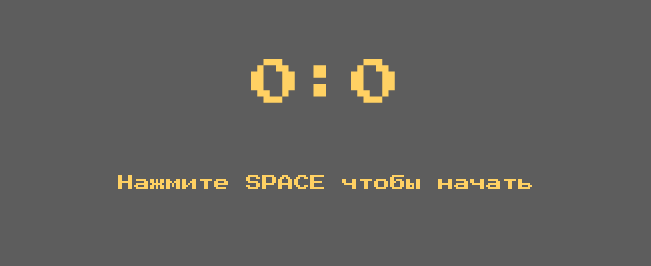
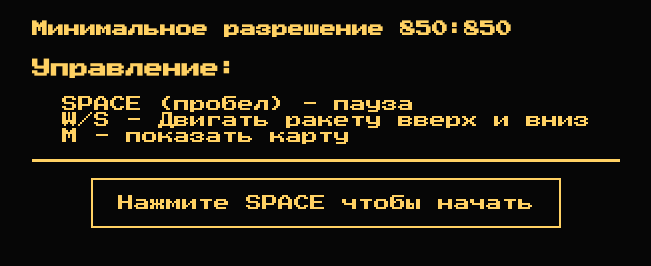
Before and after one commit to Scaos668/Ping-Pong, a plain HTML site: page index.html in a window 1280 px wide. Shown: the whole page, without its empty margins (314-965 px from the left). Drawn offline with Linux system fonts and the light colour scheme.

Commit message:
more better looking + map show/hide

```diff
--- a/index.html
+++ b/index.html
@@ -16,7 +16,14 @@
       <p class="table__counter">:</p>
       <p class="table__counter" id="rightCounter">0</p>
     </div>
-    <p class="font" id="pause"></p>
+    <div class="font guide">
+      <h4>Минимальное разрешение 850:850</h4>
+      <h3>Управление:</h3>
+      <span>SPACE (пробел) - пауза</span><br />
+      <span>W/S - Двигать ракету вверх и вниз</span><br />
+      <span>M - показать карту</span>
+    </div>
+    <p style="padding: 15px 25px" class="font" id="pause"></p>
     <canvas width="800px" height="585px" id="game" class="canvas"></canvas>
     <script src="./script.js"></script>
   </body>
--- a/script.js
+++ b/script.js
@@ -8,6 +8,8 @@ const maxPaddleY = map.height - grid * paddleHeight;
 
 let pause = true;
 let pauseLabel = document.querySelector("#pause");
+let scoreboard = document.querySelector(".table");
+let guide = document.querySelector(".guide");
 
 let leftScoreText = document.querySelector("#leftCounter");
 let rightScoreText = document.querySelector("#rightCounter");
@@ -15,8 +17,11 @@ let rightScoreText = document.querySelector("#rightCounter");
 let leftScore = 0;
 let rightScore = 0;
 
+let canToggleMap = true;
+let hasMap = false;
+
 let ballSpeed = 4;
-const paddleSpeed = 5;
+const paddleSpeed = 7.3125;
 
 const leftPaddle = {
   x: grid * 2,
@@ -92,10 +97,10 @@ function resetGame() {
 }
 
 function collideWallsWithPaddle(paddle) {
-  if (paddle.y == 0) {
-    paddle.y = grid;
-  } else if (paddle.y == map.height - paddleHeight - grid) {
-    paddle.y = map.height - paddleHeight - grid * 2;
+  if (paddle.y <= 11.1875) {
+    paddle.y = 11.1875;
+  } else if (paddle.y > 494.9375) {
+    paddle.y = 494.9375;
   }
 }
 
@@ -173,6 +178,12 @@ function renderScore() {
 function loop() {
   if (!pause) {
     pauseLabel.textContent = "";
+    pauseLabel.classList.remove("border");
+    scoreboard.classList.remove("vanish");
+    guide.classList.add("vanish");
+    map.classList.remove("vanish");
+    canToggleMap = false;
+
     clearMap();
 
     renderLeftPaddle();
@@ -196,6 +207,15 @@ function loop() {
 
     renderMap();
   } else {
+    canToggleMap = true;
+
+    pauseLabel.classList.add("border");
+    scoreboard.classList.add("vanish");
+    guide.classList.remove("vanish");
+    map.classList.add("vanish");
+    if (hasMap) {
+      map.classList.remove("vanish");
+    }
     if (ball.x == map.width / 2 && ball.y == map.height / 2) {
       pauseLabel.textContent = "Нажмите SPACE чтобы начать";
     } else {
@@ -208,6 +228,7 @@ function loop() {
 
 document.addEventListener("keydown", (event) => {
   console.log(event.key);
+
   if (event.key === "w" || event.key === "ц") {
     leftPaddle.dy = -paddleSpeed;
   } else if (event.key === "s" || event.key === "ы") {
@@ -218,6 +239,12 @@ document.addEventListener("keydown", (event) => {
     } else if (pause == false) {
       pause = true;
     }
+  } else if (
+    (event.key === "m" && canToggleMap) ||
+    (event.key === "ь" && canToggleMap)
+  ) {
+    hasMap ? (hasMap = false) : (hasMap = true);
+    console.log("карта переключилась");
   }
 });
 
--- a/style.css
+++ b/style.css
@@ -6,10 +6,10 @@ body {
 }
 
 body {
-  background-color: rgba(0, 0, 0, 0.635);
+  background-color: rgba(0, 0, 0, 0.977);
   display: flex;
   align-items: center;
-  justify-content: center;
+  justify-content: start;
   flex-direction: column;
 }
 
@@ -27,3 +27,20 @@ body {
   font-family: "Press Start 2P", system-ui;
   color: #ffd163;
 }
+
+.border {
+  border: 2px solid #ffd163;
+}
+
+.vanish {
+  display: none;
+}
+
+span {
+  padding: 30px;
+}
+
+.guide {
+  padding-bottom: 15px;
+  border-bottom: 3px solid #ffd163;
+}
```
